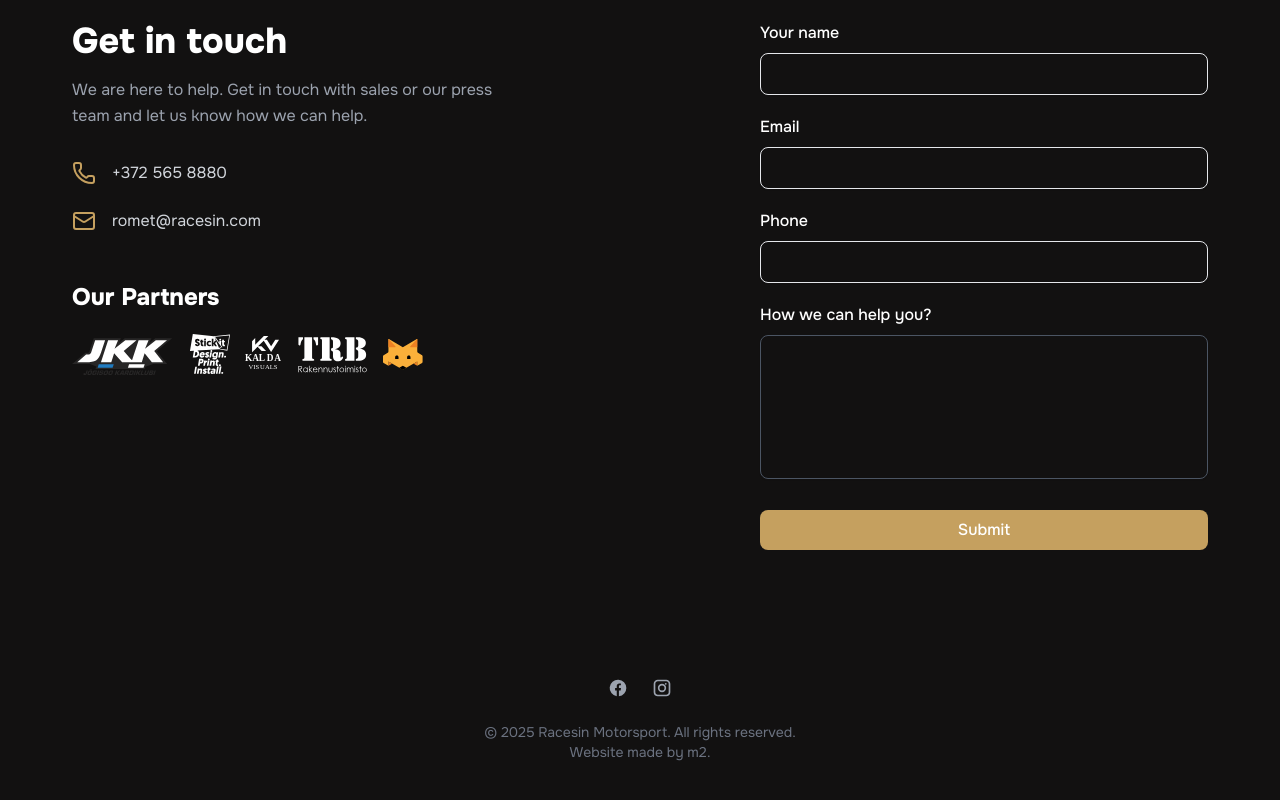
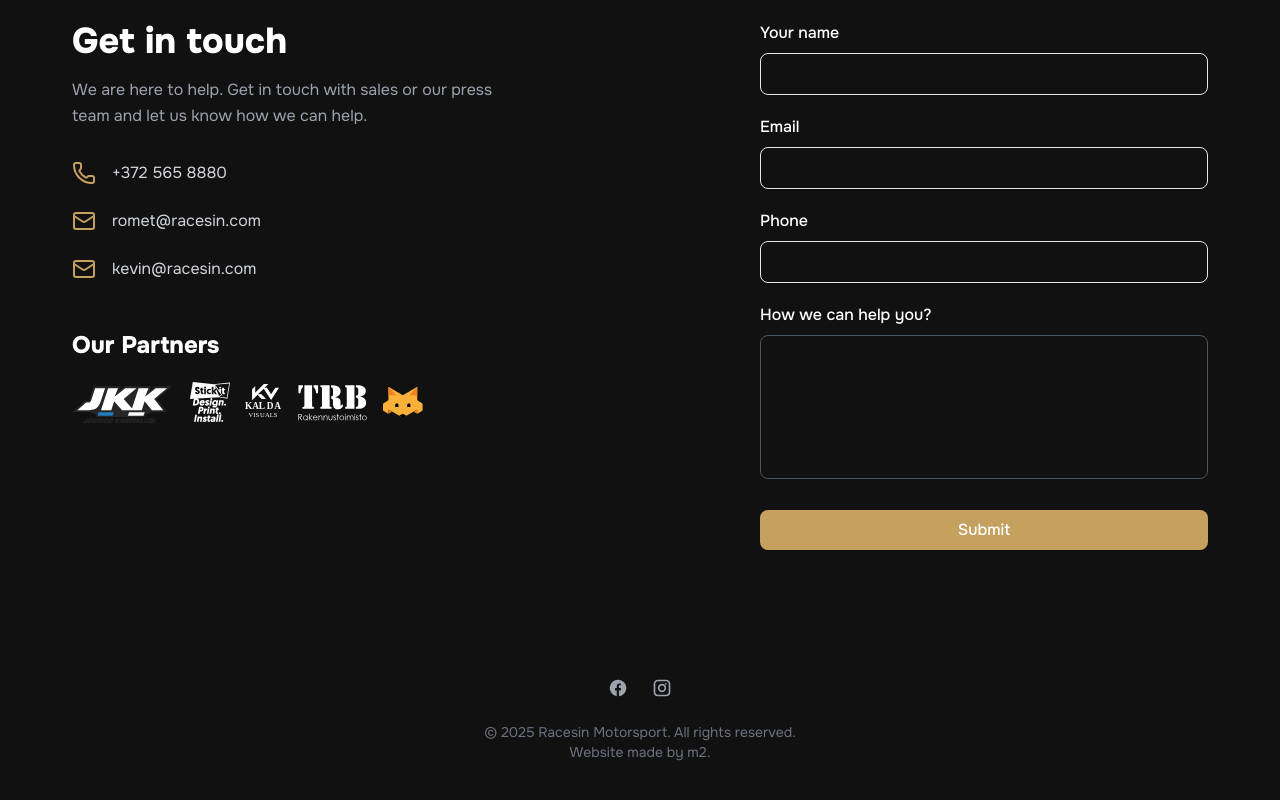
Before and after one commit to meldoesdev00/racesin, a Next.js app: page / in a window 1280 px wide. Shown: the part 3660-4460 px from the top of the page. Built offline with nearby package versions, Linux system fonts and the light colour scheme.

Commit message:
email fix

```diff
--- a/components/ui/Contact/index.jsx
+++ b/components/ui/Contact/index.jsx
@@ -88,6 +88,10 @@ const Contact = () => {
                 <Mail className="w-6 h-6 text-[#c5a05f]" />
                 <p className="text-gray-300">romet@racesin.com</p>
               </li>
+                <li className="flex items-start gap-4">
+                <Mail className="w-6 h-6 text-[#c5a05f]" />
+                <p className="text-gray-300">kevin@racesin.com</p>
+              </li>
             </ul>
 
             {/*  OUR PARTNERS SECTION (FIXED RESPONSIVE SIZING) */}
```
